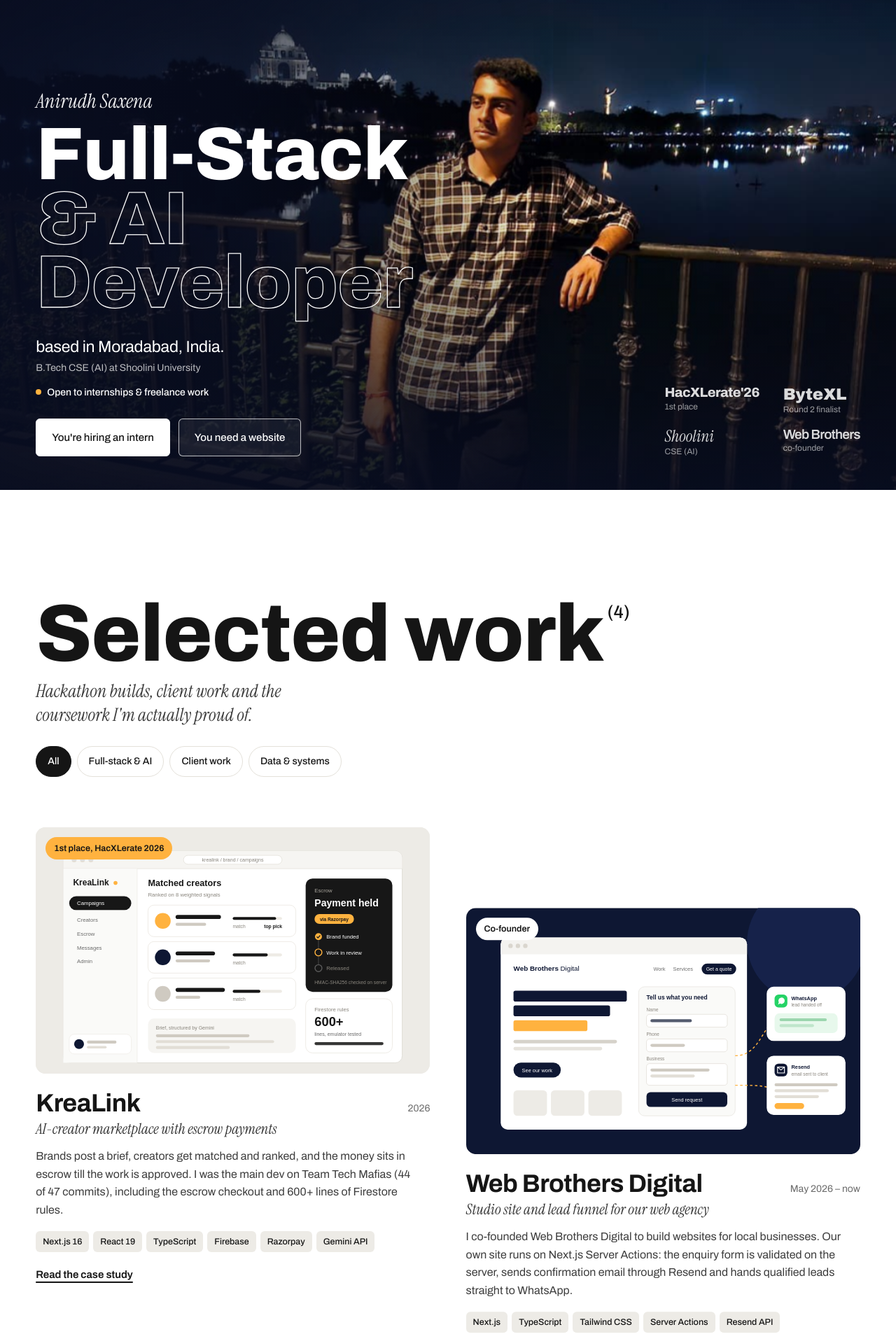
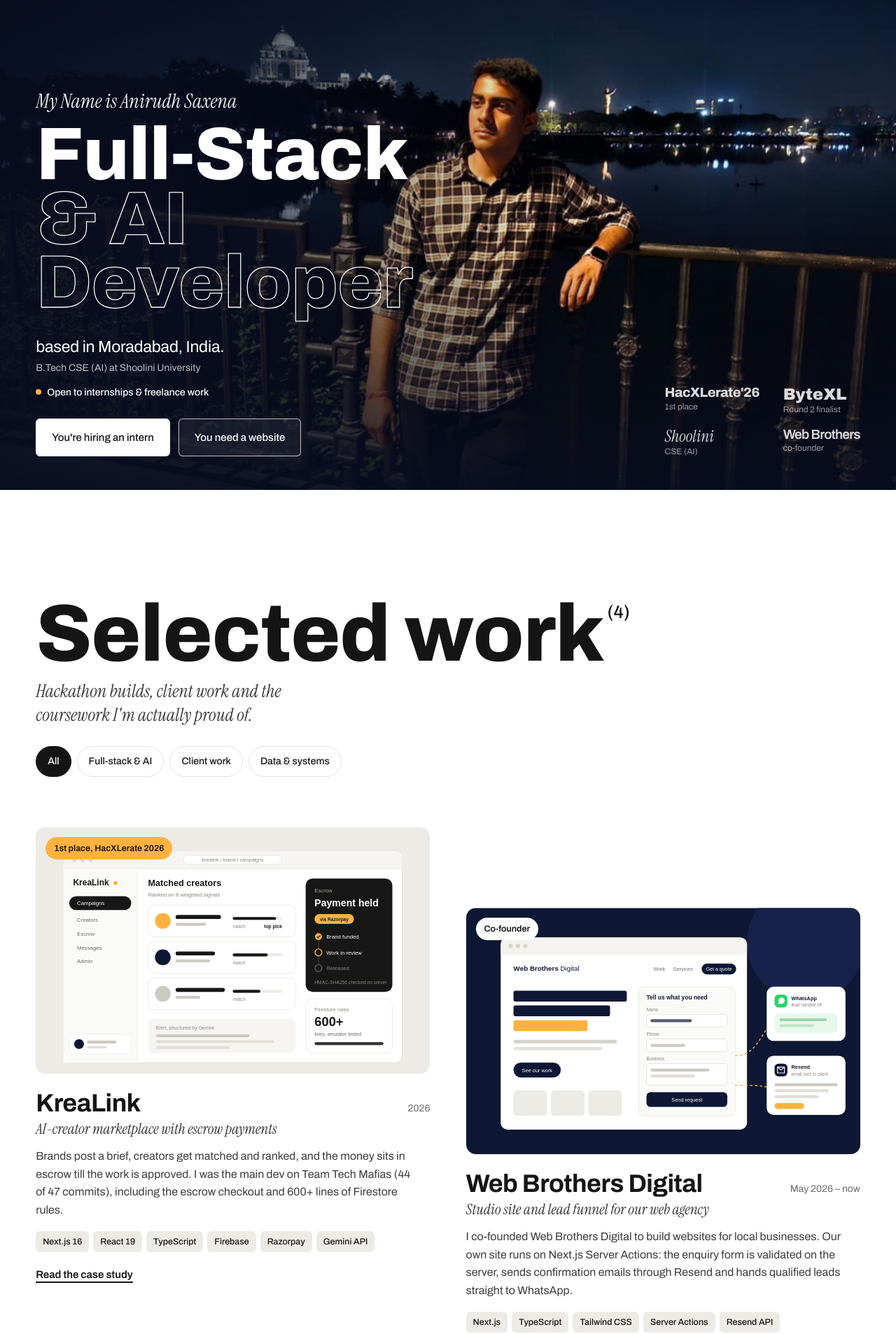
Before and after one commit to Anirudh1818/Portfolio-Website, a plain HTML site: page index.html in a window 1280 px wide. Shown: the part 100-2006 px from the top of the page at 70% size. Drawn offline with Linux system fonts and the light colour scheme.

Commit message:
Update hero name text

```diff
--- a/index.html
+++ b/index.html
@@ -47,7 +47,7 @@
 
       <div class="wrap hero-inner">
         <h1 class="hero-title">
-          <span class="hero-intro">Anirudh Saxena</span>
+          <span class="hero-intro">My Name is Anirudh Saxena</span>
           <span class="big" id="big">
             <span class="line">Full-Stack</span>
             <span class="line outline">&amp; AI</span>
@@ -125,7 +125,7 @@
               <span>May 2026 – now</span>
             </div>
             <p class="project-sub">Studio site and lead funnel for our web agency</p>
-            <p class="project-desc">I co-founded Web Brothers Digital to build websites for local businesses. Our own site runs on Next.js Server Actions: the enquiry form is validated on the server, sends confirmation email through Resend and hands qualified leads straight to WhatsApp.</p>
+            <p class="project-desc">I co-founded Web Brothers Digital to build websites for local businesses. Our own site runs on Next.js Server Actions: the enquiry form is validated on the server, sends confirmation emails through Resend and hands qualified leads straight to WhatsApp.</p>
             <ul class="tags">
               <li>Next.js</li><li>TypeScript</li><li>Tailwind CSS</li><li>Server Actions</li><li>Resend API</li>
             </ul>
```
